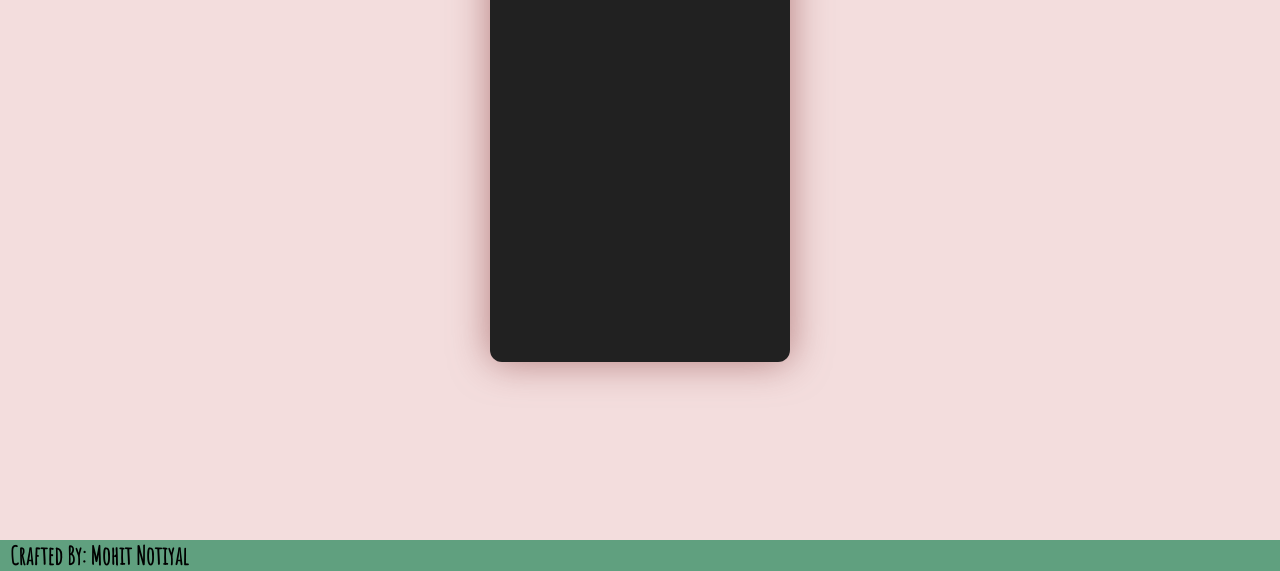
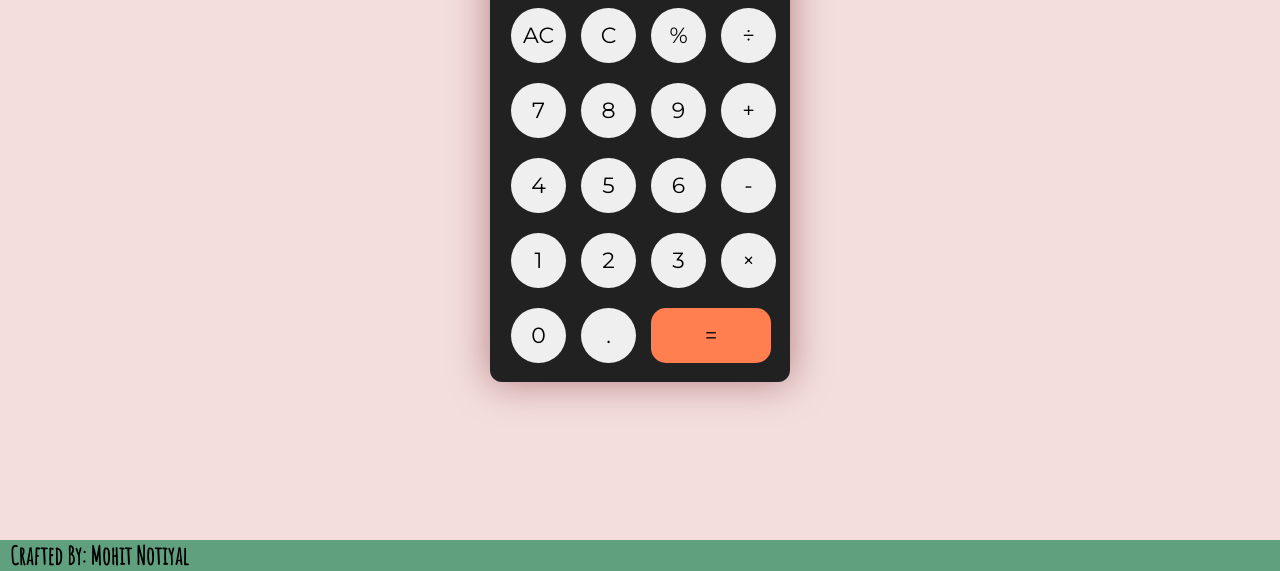
Before and after one commit to iwantroca/calculator, a plain HTML site: page index.html in a window 1280 px wide. Shown: the part 229-800 px from the top of the page. Drawn offline with Linux system fonts and the light colour scheme.

Commit message:
Finish layout of calculator

```diff
--- a/index.html
+++ b/index.html
@@ -19,8 +19,27 @@
           <p id="input"></p>
           <p id="result">3224242442</p>
         </div>
-
-        <div class="buttons"></div>
+        <div class="buttons-holder">
+          <button class="buttons">AC</button>
+          <button class="buttons">C</button>
+          <button class="buttons">%</button>
+          <button class="buttons">&divide</button>
+          <button class="buttons">7</button>
+          <button class="buttons">8</button>
+          <button class="buttons">9</button>
+          <button class="buttons">+</button>
+          <button class="buttons">4</button>
+          <button class="buttons">5</button>
+          <button class="buttons">6</button>
+          <button class="buttons">-</button>
+          <button class="buttons">1</button>
+          <button class="buttons">2</button>
+          <button class="buttons">3</button>
+          <button class="buttons">&times</button>
+          <button class="buttons">0</button>
+          <button class="buttons">.</button>
+          <button class="buttons" id="equal-btn">=</button>
+        </div>
       </div>
     </main>
     <footer>Crafted By: <a href="#">Mohit Notiyal</a></footer>
--- a/styles/style.css
+++ b/styles/style.css
@@ -21,7 +21,7 @@ header {
 
 .container {
   width: 300px;
-  height: 500px;
+  height: 520px;
   background-color: #212121;
   color: #60a07f;
   font-size: 33px;
@@ -40,6 +40,7 @@ header {
   transform: translateX(-50%);
   position: absolute;
   top: 22px;
+  /* margin-bottom: 20px; */
 }
 /* font size of input should be  22px*/
 #input {
@@ -51,6 +52,32 @@ header {
   bottom: 0px;
   right: 0px;
   margin-right: 5px;
+  font-size: 28px;
+  font-weight: bold;
+  color: whitesmoke;
+}
+.buttons-holder {
+  display: grid;
+  grid-template-columns: 50px 50px 50px 50px;
+  position: absolute;
+  top: 28%;
+  left: 7%;
+  right: 21px;
+  grid-gap: 20px;
+}
+button {
+  font-family: "Montserrat";
+  width: 55px;
+  height: 55px;
+  border-radius: 100%;
+  border: none;
+  font-size: 22px;
+}
+#equal-btn {
+  border-radius: 15px;
+  width: auto;
+  background-color: coral;
+  grid-column: 3/5;
 }
 footer {
   position: fixed;
```
